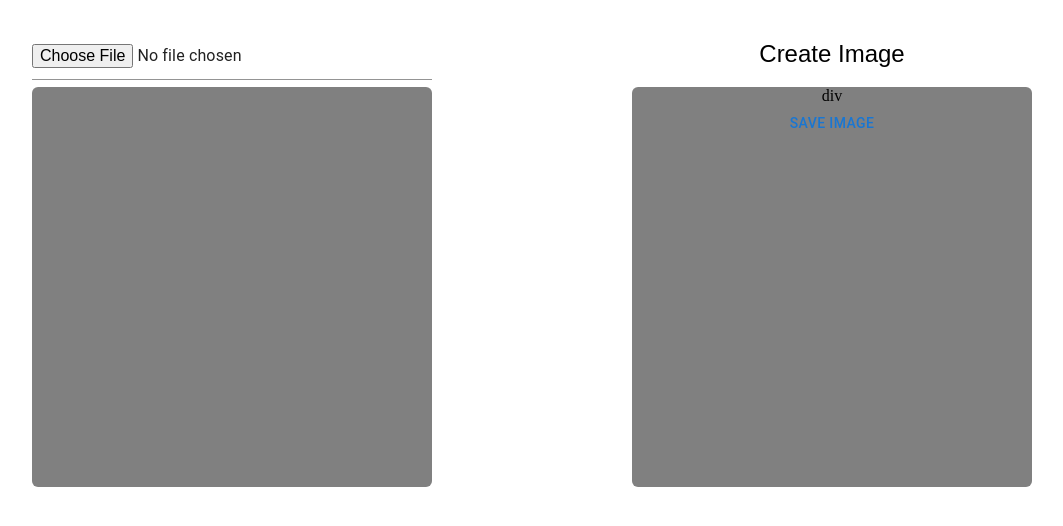
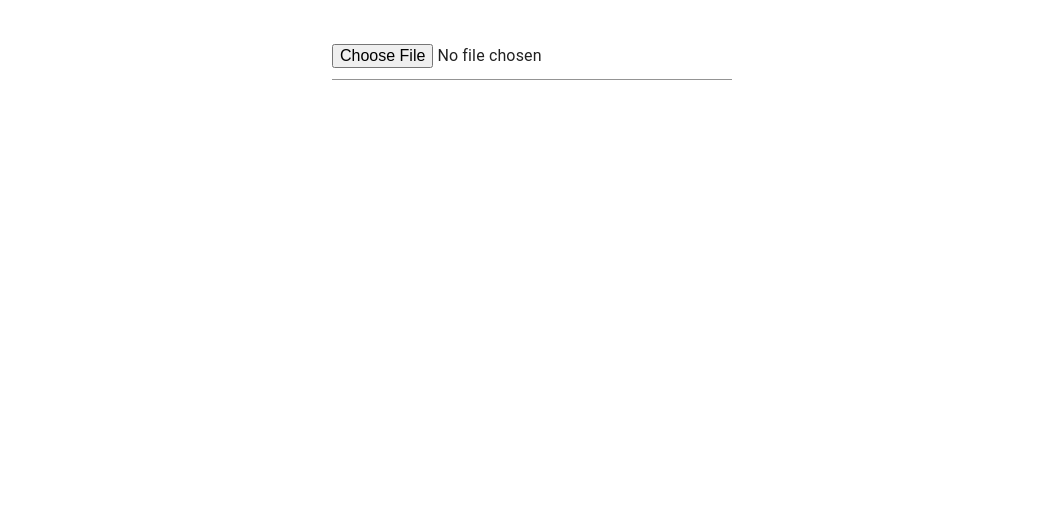
Before and after one commit to themancalledzac/portfolio_frontend, a Next.js app: page /upload in a window 1280 px wide. Shown: the top 526 px of the page, without its empty margins (108-1171 px from the left). Built offline with nearby package versions, Linux system fonts and the light colour scheme.

Commit message:
moved our image component into EXIF-data for now. Local state now works for a vertical, or horizontal image, changing the component to match

```diff
--- a/components/EXIF-data.js
+++ b/components/EXIF-data.js
@@ -1,6 +1,6 @@
 import React, { useEffect, useState } from "react";
 import EXIF from "exif-js";
-import { Box, Button, Input } from "@mui/material";
+import { Box, Card, Input, Paper } from "@mui/material";
 import ImageExample from "./ImageExample";
 import styled from "styled-components";
 // TODO: Research exifr, see if we can switch to get the lens data.
@@ -9,42 +9,29 @@ import ImageForm from "./ImageForm";
 // https://mutiny.cz/exifr/
 // https://github.com/MikeKovarik/exifr
 
-const ImageWrap = styled.div`
-  width: 400px;
-  height: 400px;
-  border-radius: 6px;
-  margin-top: 7px;
-  background-color: grey;
-  justify-content: center;
-  margin-left: auto;
-  margin-right: auto;
+const ImageHor = styled.img`
+  text-align: left;
+  border-radius: 6px 6px 0px 0px;
+`;
+const ImageVer = styled.img`
+  text-align: left;
+  border-radius: 6px 0px 0px 6px;
 `;
 
-// const UploadPage = styled(Box)`
-//   display: 'flex',
-//   flexWrap: 'wrap',
-//   justify-content: center;
-//   width: 500px;
-//   margin-left: auto;
-//   margin-right: auto;
-// `;
-
-// const UploadForm = styled(Box)`
-//   width: 500px;
-// `;
-
-// const InputType = styled(Input)`
-//   display: block;
-//   margin-left: auto;
-//   margin-right: auto;
-//   text-align: center;
-//   width: 400px;
-// `;
-
 function ImageMeta() {
+  // ------------------------------------------------
+  // OUR LOCAL STATE FOR THIS PAGE
+  // ------------------------------------------------
   const [selectedFile, setSelectedFile] = useState();
   const [preview, setPreview] = useState();
+  const [imgWidth, setImgWidth] = useState();
+  const [imgHeight, setImgHeight] = useState();
+  const [imgDirection, setImgDirection] = useState();
+  const [imageData, setImageData] = useState();
 
+  // ------------------------------------------------
+  // OUR USESTATES to update our state
+  // ------------------------------------------------
   useEffect(() => {
     if (!selectedFile) {
       setPreview(undefined);
@@ -59,6 +46,20 @@ function ImageMeta() {
     return () => URL.revokeObjectURL(objectUrl);
   }, [selectedFile]);
 
+  useEffect(() => {
+    if (imgWidth > imgHeight) {
+      setImgDirection("horizontal");
+    } else {
+      setImgDirection("vertical");
+    }
+    console.log(
+      `Our Image Width: ${imgWidth} and our Image Height: ${imgHeight}, our direction is ${imgDirection}`
+    );
+  }, [imgWidth, imgHeight, imgDirection]);
+
+  // ------------------------------------------------
+  // OUR component functions
+  // ------------------------------------------------
   function handleChange({
     target: {
       files: [file],
@@ -68,7 +69,16 @@ function ImageMeta() {
     getImage(file);
   }
 
-  // display the image
+  function imgDimensions({ target: img }) {
+    console.log(img);
+    console.log(img.offsetWidth);
+    setImgHeight(img.offsetHeight);
+    setImgWidth(img.offsetWidth);
+  }
+
+  // ------------------------------------------------
+  // Display the Image
+  // ------------------------------------------------
   function getImage(file) {
     if (!file || file.length === 0) {
       setSelectedFile(undefined);
@@ -77,7 +87,9 @@ function ImageMeta() {
     setSelectedFile(file);
   }
 
-  // get MetaData
+  // ------------------------------------------------
+  // Get MetaData
+  // ------------------------------------------------
   function getData(file) {
     if (file && file.name) {
       EXIF.getData(file, function () {
@@ -123,12 +135,12 @@ function ImageMeta() {
           flexWrap: "wrap",
         }}
       >
+        {imgDirection != "vertical" && (
           <Box
             sx={{
               display: "flex",
               flexWrap: "wrap",
               justifyContent: "center",
-            textAlign: "center",
               alignItems: "center",
               width: "450px",
               marginLeft: "auto",
@@ -150,61 +162,127 @@ function ImageMeta() {
                 alignItems: "center",
               }}
             />
+            {selectedFile && (
+              <Paper
+                elevation={3}
+                sx={{
+                  width: "400px",
+                  height: "600px",
+                  borderRadius: "6px",
+                  marginTop: "7px",
+                  backgroundColor: "gray",
+                  justifyContent: "left",
+                  marginLeft: "auto",
+                  marginRight: "auto",
+                }}
+              >
+                {!imgWidth && (
+                  <ImageHor
+                    src={preview}
+                    width={"auto"}
+                    height={"250px"}
+                    textAlign='left'
+                    sx={{
+                      borderRadius: "6px",
+                      textAlign: "left",
+                    }}
+                    onLoad={imgDimensions}
+                  />
+                )}
+                {imgDirection === "vertical" && (
+                  <ImageVer
+                    src={preview}
+                    width={"auto"}
+                    height={"400px"}
+                    onLoad={imgDimensions}
+                  />
+                )}
+                {imgDirection === "horizontal" && (
+                  <ImageHor
+                    src={preview}
+                    width={"400px"}
+                    height={"auto"}
+                    onLoad={imgDimensions}
+                  />
+                )}
+              </Paper>
+            )}
+          </Box>
+        )}
+        {imgDirection === "vertical" && (
           <Box
             sx={{
+              display: "flex",
+              flexWrap: "wrap",
+              justifyContent: "center",
+              alignItems: "center",
+              width: "650px",
+              marginLeft: "auto",
+              marginRight: "auto",
+              marginBottom: "40px",
+            }}
+          >
+            <Input
+              type='file'
+              id='file'
+              accept='.jpg, .png, .heif, .heic'
+              onChange={handleChange}
+              sx={{
+                display: "block",
+                marginLeft: "auto",
+                marginRight: "auto",
                 width: "400px",
+                height: "40px",
+                alignItems: "center",
+              }}
+            />
+            {selectedFile && (
+              <Paper
+                elevation={3}
+                sx={{
+                  width: "600px",
                   height: "400px",
                   borderRadius: "6px",
                   marginTop: "7px",
                   backgroundColor: "gray",
-              justifyContent: "center",
+                  justifyContent: "left",
                   marginLeft: "auto",
                   marginRight: "auto",
                 }}
               >
-            {selectedFile && <ImageExample test={preview} />}
+                {!imgWidth && (
+                  <ImageHor
+                    src={preview}
+                    width={"auto"}
+                    height={"250px"}
+                    textAlign='left'
+                    sx={{
+                      borderRadius: "6px",
+                      textAlign: "left",
+                    }}
+                    onLoad={imgDimensions}
+                  />
+                )}
+                {imgDirection === "vertical" && (
+                  <ImageVer
+                    src={preview}
+                    width={"auto"}
+                    height={"400px"}
+                    onLoad={imgDimensions}
+                  />
+                )}
+                {imgDirection === "horizontal" && (
+                  <ImageHor
+                    src={preview}
+                    width={"400px"}
+                    height={"auto"}
+                    onLoad={imgDimensions}
+                  />
+                )}
+              </Paper>
+            )}
           </Box>
-        </Box>
-        <Box
-          sx={{
-            width: "450px",
-            justifyContent: "center",
-            marginLeft: "auto",
-            marginRight: "auto",
-            textAlign: "center",
-          }}
-        >
-          <Box
-            sx={{
-              display: "block",
-              marginLeft: "auto",
-              marginRight: "auto",
-              fontSize: "1.5rem",
-              fontFamily: "sans-serif",
-              width: "400px",
-              height: "40px",
-              justifyContent: "center",
-            }}
-          >
-            Create Image
-          </Box>
-          <Box
-            sx={{
-              display: "block",
-              width: "400px",
-              height: "400px",
-              justifyContent: "center",
-              marginLeft: "auto",
-              marginRight: "auto",
-              backgroundColor: "gray",
-              borderRadius: "6px",
-              marginTop: "7px",
-            }}
-          >
-            <ImageForm />
-            <Button>Save Image</Button>
-          </Box>
-        </Box>
+        )}
       </Box>
     </>
   );
--- a/components/ImageExample.js
+++ b/components/ImageExample.js
@@ -5,16 +5,22 @@ import { CardMedia } from "@mui/material";
 
 // TODO: Borderradius of image isn't functional currently, also height overlays over next component.
 
+const ImageNew = styled.img`
+  text-align: left;
+`;
+
 const ImageExample = ({ test, height }) => {
   if (!test) return null;
   return (
     <div>
-      <img
+      <ImageNew
         src={test}
-        width='400px'
-        height='auto'
+        width='auto'
+        height='200px'
+        textAlign='left'
         sx={{
           borderRadius: "6px",
+          textAlign: "left",
         }}
       />
     </div>
```
Lines whose indentation alone changed are shown as unchanged.
